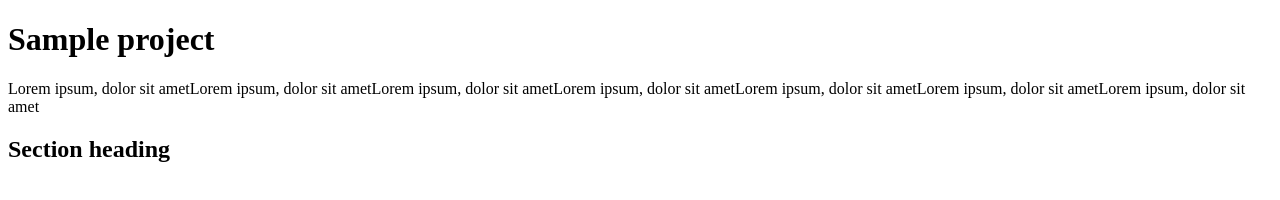
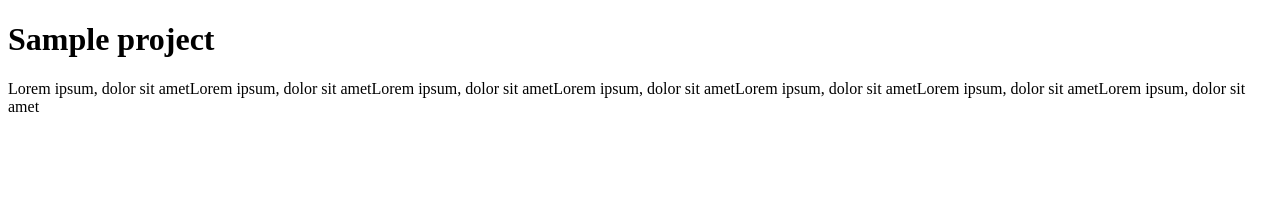
Before and after one commit to zilial/html-sample-assignment-with-playwright-tests-solved, a website: page index.html in a window 1280 px wide. Drawn offline with Linux system fonts and the light colour scheme.

Commit message:
removed unnecessary HTML element

```diff
--- a/index.html
+++ b/index.html
@@ -12,6 +12,5 @@
       sit ametLorem ipsum, dolor sit ametLorem ipsum, dolor sit ametLorem ipsum,
       dolor sit ametLorem ipsum, dolor sit amet
     </p>
-    <h2>Section heading</h2>
   </body>
 </html>
```
